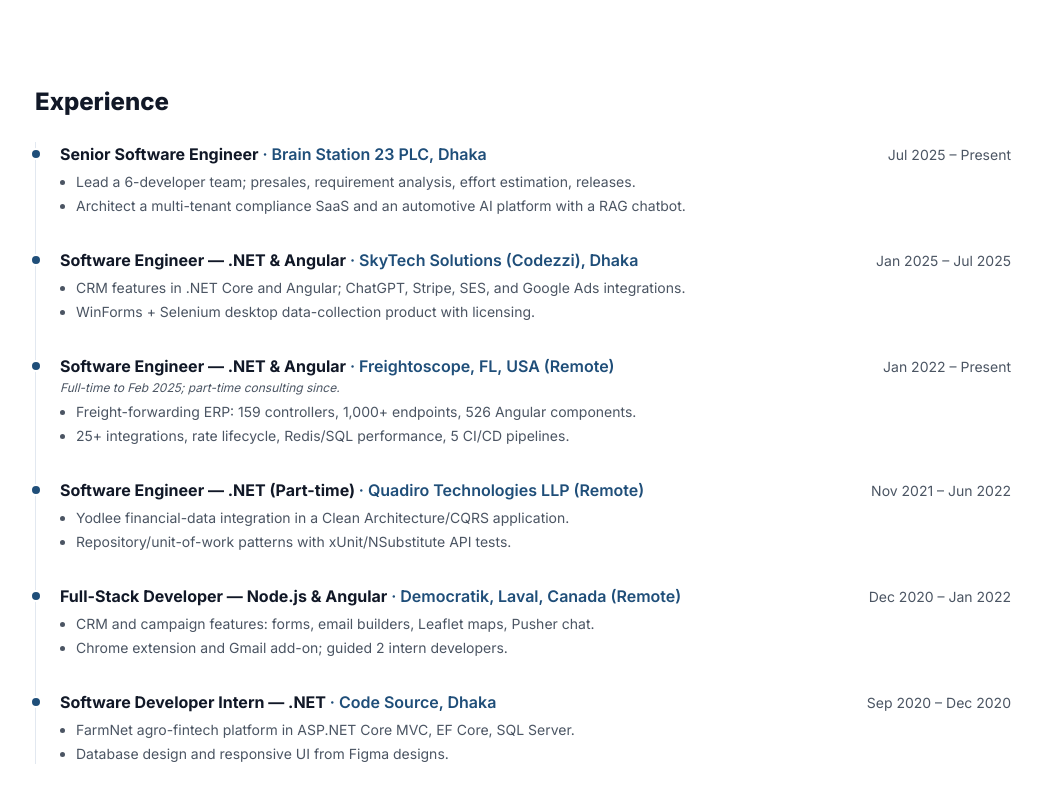
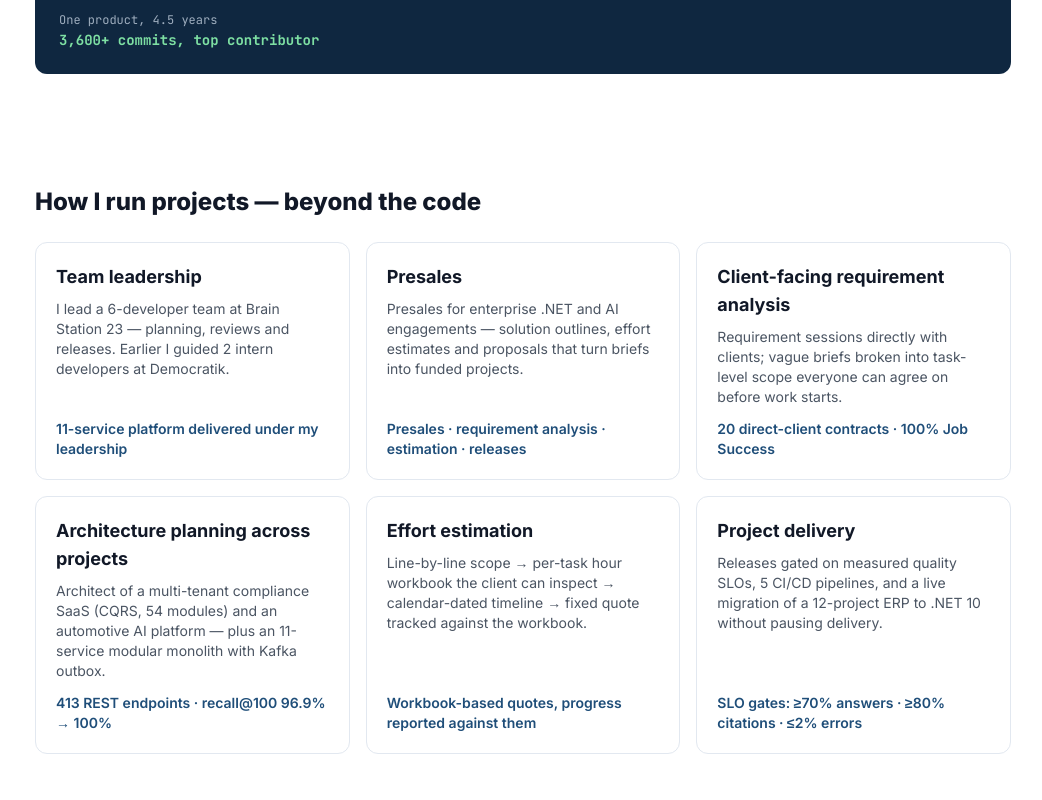
Before and after one commit to jnabin/portfolio, a Next.js app: page / in a window 1280 px wide. Shown: the part 1740-2540 px from the top of the page, without its empty margins (117-1159 px from the left). Built offline with nearby package versions, Linux system fonts and the light colour scheme.

Commit message:
feat: add leadership KPIs and a how-I-run-projects section to homepage
Evidence panel now leads with team, architecture and delivery numbers.
New six-card section covers leadership, presales, requirement analysis,
architecture planning, effort estimation and project delivery.

```diff
--- a/app/page.tsx
+++ b/app/page.tsx
@@ -6,6 +6,7 @@ import { getAllProjects } from "@/lib/projects";
 import { ExperienceTimeline } from "@/components/experience-timeline";
 import { SkillsGrid } from "@/components/skills-grid";
 import { Beyond } from "@/components/beyond";
+import { HowIRun } from "@/components/how-i-run";
 import { Contact } from "@/components/contact";
 
 export const dynamic = "error";
@@ -25,6 +26,9 @@ export default function Home() {
       <Section id="evidence" title="Evidence">
         <EvidencePanel />
       </Section>
+      <Section id="how-i-run" title="How I run projects — beyond the code">
+        <HowIRun />
+      </Section>
       <Section id="experience" title="Experience">
         <ExperienceTimeline />
       </Section>
--- /dev/null
+++ b/components/how-i-run.tsx
@@ -0,0 +1,15 @@
+import { site } from "@/content/site";
+
+export function HowIRun() {
+  return (
+    <div className="grid gap-4 sm:grid-cols-2 lg:grid-cols-3">
+      {site.howIRun.map((c) => (
+        <div key={c.title} className="flex flex-col rounded-xl border border-border bg-bg p-5">
+          <h3 className="text-lg font-bold text-fg">{c.title}</h3>
+          <p className="mt-2 flex-1 text-sm text-fg-muted">{c.body}</p>
+          <p className="mt-3 text-sm font-semibold text-brand">{c.evidence}</p>
+        </div>
+      ))}
+    </div>
+  );
+}
--- a/content/site.ts
+++ b/content/site.ts
@@ -27,12 +27,47 @@ export const site = {
     upwork: "https://www.upwork.com/freelancers/~014a55b53d36d618d6",
   },
   evidence: [
+    { label: "Team led day-to-day", value: "6 developers — presales, estimation, releases" },
+    { label: "Platforms architected", value: "2 — compliance SaaS & automotive AI" },
+    { label: "Client contracts delivered", value: "20 at 100% Job Success" },
     { label: "RAG keyword recall@100", value: "96.9% → 100%" },
     { label: "Disambiguation win-rate", value: "100% across 27 cases" },
     { label: "SLO release gates", value: "≥70% answers · ≥80% citations · ≤2% errors" },
     { label: "REST endpoints across platforms", value: "1,400+" },
     { label: "External integrations", value: "25+ logistics & accounting partners" },
     { label: "One product, 4.5 years", value: "3,600+ commits, top contributor" },
+  ],
+  howIRun: [
+    {
+      title: "Team leadership",
+      body: "I lead a 6-developer team at Brain Station 23 — planning, reviews and releases. Earlier I guided 2 intern developers at Democratik.",
+      evidence: "11-service platform delivered under my leadership",
+    },
+    {
+      title: "Presales",
+      body: "Presales for enterprise .NET and AI engagements — solution outlines, effort estimates and proposals that turn briefs into funded projects.",
+      evidence: "Presales · requirement analysis · estimation · releases",
+    },
+    {
+      title: "Client-facing requirement analysis",
+      body: "Requirement sessions directly with clients; vague briefs broken into task-level scope everyone can agree on before work starts.",
+      evidence: "20 direct-client contracts · 100% Job Success",
+    },
+    {
+      title: "Architecture planning across projects",
+      body: "Architect of a multi-tenant compliance SaaS (CQRS, 54 modules) and an automotive AI platform — plus an 11-service modular monolith with Kafka outbox.",
+      evidence: "413 REST endpoints · recall@100 96.9% → 100%",
+    },
+    {
+      title: "Effort estimation",
+      body: "Line-by-line scope → per-task hour workbook the client can inspect → calendar-dated timeline → fixed quote tracked against the workbook.",
+      evidence: "Workbook-based quotes, progress reported against them",
+    },
+    {
+      title: "Project delivery",
+      body: "Releases gated on measured quality SLOs, 5 CI/CD pipelines, and a live migration of a 12-project ERP to .NET 10 without pausing delivery.",
+      evidence: "SLO gates: ≥70% answers · ≥80% citations · ≤2% errors",
+    },
   ],
   experience: [
     {
```
